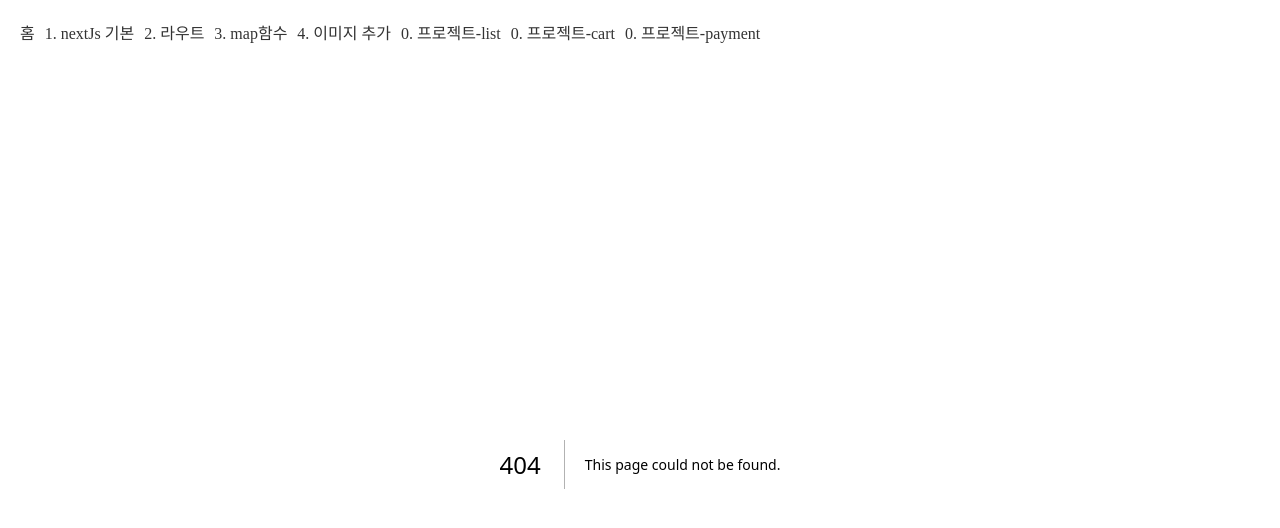
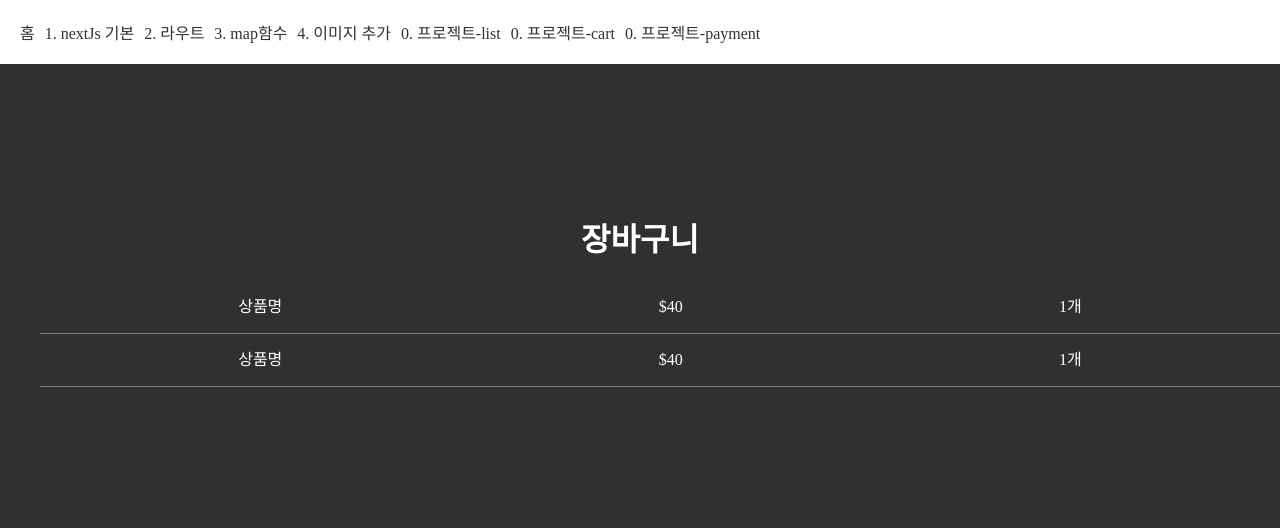
Before and after one commit to 5647kr/basic-nextjs, a Next.js app in the folder 2025.04.16/: page /cart in a window 1280 px wide. Before the commit this address had no page. Shown: the top 528 px of the page. Built offline with nearby package versions, Linux system fonts and the light colour scheme.

Commit message:
2025.04.16 cart 페이지(숙제)

```diff
--- /dev/null
+++ b/2025.04.16/app/cart/layout.js
@@ -0,0 +1,8 @@
+export default function Layout({ children }) {
+  return (
+    <div>
+      {/* <p>현대카드 무이자이벤트 중</p> */}
+      {children}
+    </div>
+  )
+}
--- /dev/null
+++ b/2025.04.16/app/cart/page.js
@@ -0,0 +1,19 @@
+export default function page() {
+  return (
+    <div>
+      <h1 className="title">장바구니</h1>
+      <ul>
+        <li className="cart-item">
+          <p>상품명</p>
+          <p>$40</p>
+          <p>1개</p>
+        </li>
+        <li className="cart-item">
+          <p>상품명</p>
+          <p>$40</p>
+          <p>1개</p>
+        </li>
+      </ul>
+    </div>
+  )
+}
```
